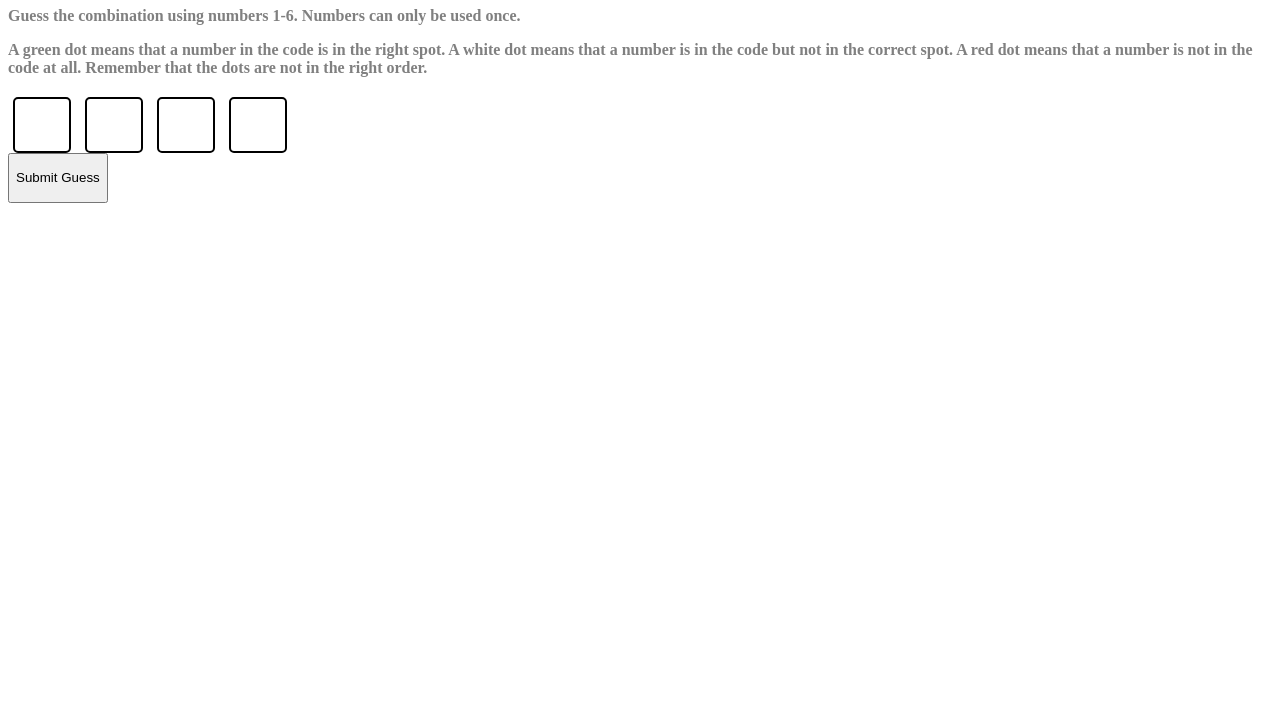
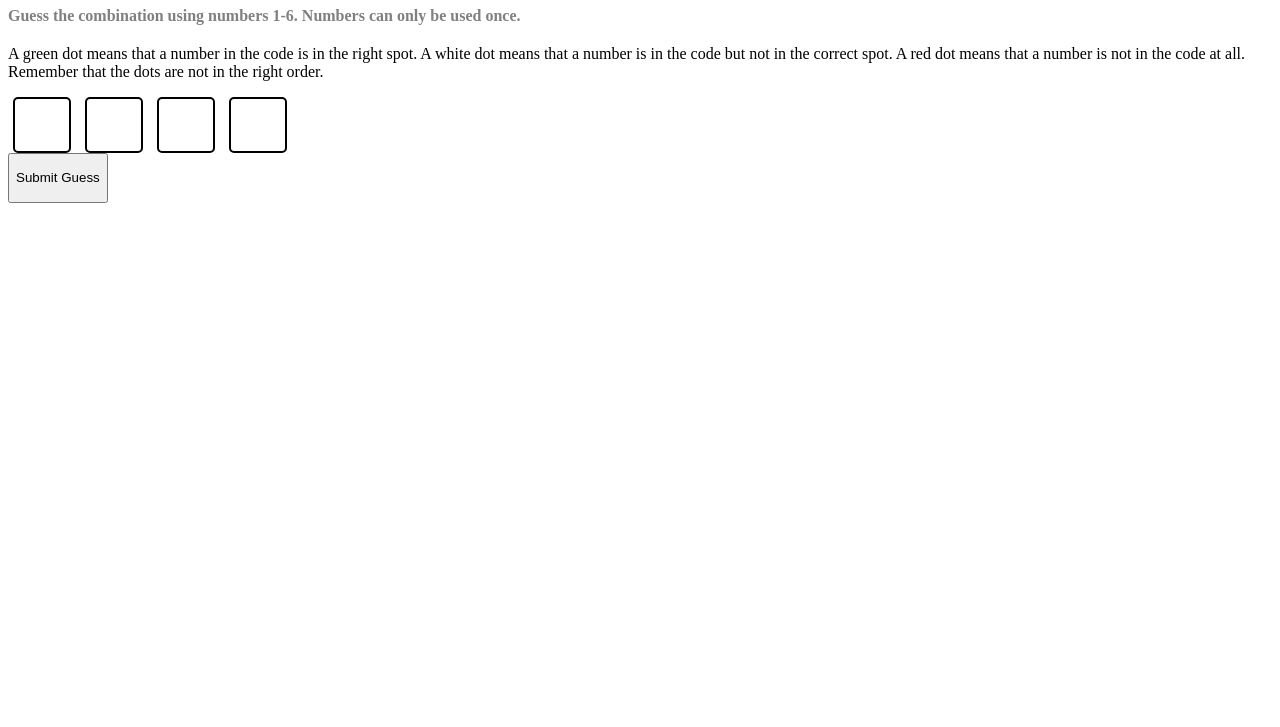
Before and after one commit to samythepanda/maydm, a plain HTML site: page Mastermind/index.html in a window 1280 px wide. Shown: the part 73-800 px from the top of the page. Drawn offline with Linux system fonts and the light colour scheme.

Commit message:
Update index.html

```diff
--- a/Mastermind/index.html
+++ b/Mastermind/index.html
@@ -10,10 +10,10 @@
     <body>
         <div class="container">
             <h1 class="text-center">Mastermind</h1>
-            <h4 class="text-center" id="instructions">Guess the combination using numbers 1-6. Numbers can only be used once.<p class = "text-center">
+            <h4 class="text-center" id="instructions">Guess the combination using numbers 1-6. Numbers can only be used once.  </h4>  <p class = "text-center">
             A green dot means that a number in the code is in the right spot. A white dot means that a number is in the code
             but not in the correct spot. A red dot means that a number is not in the code at all. Remember that the dots are not in the
-                right order.</p> </h4>
+                right order.</p>
             <div id="gameResult" class="text-center"></div>
             <div id="userInputs" class="d-flex">
                 <form id="guessInputs" class="d-flex">
```
